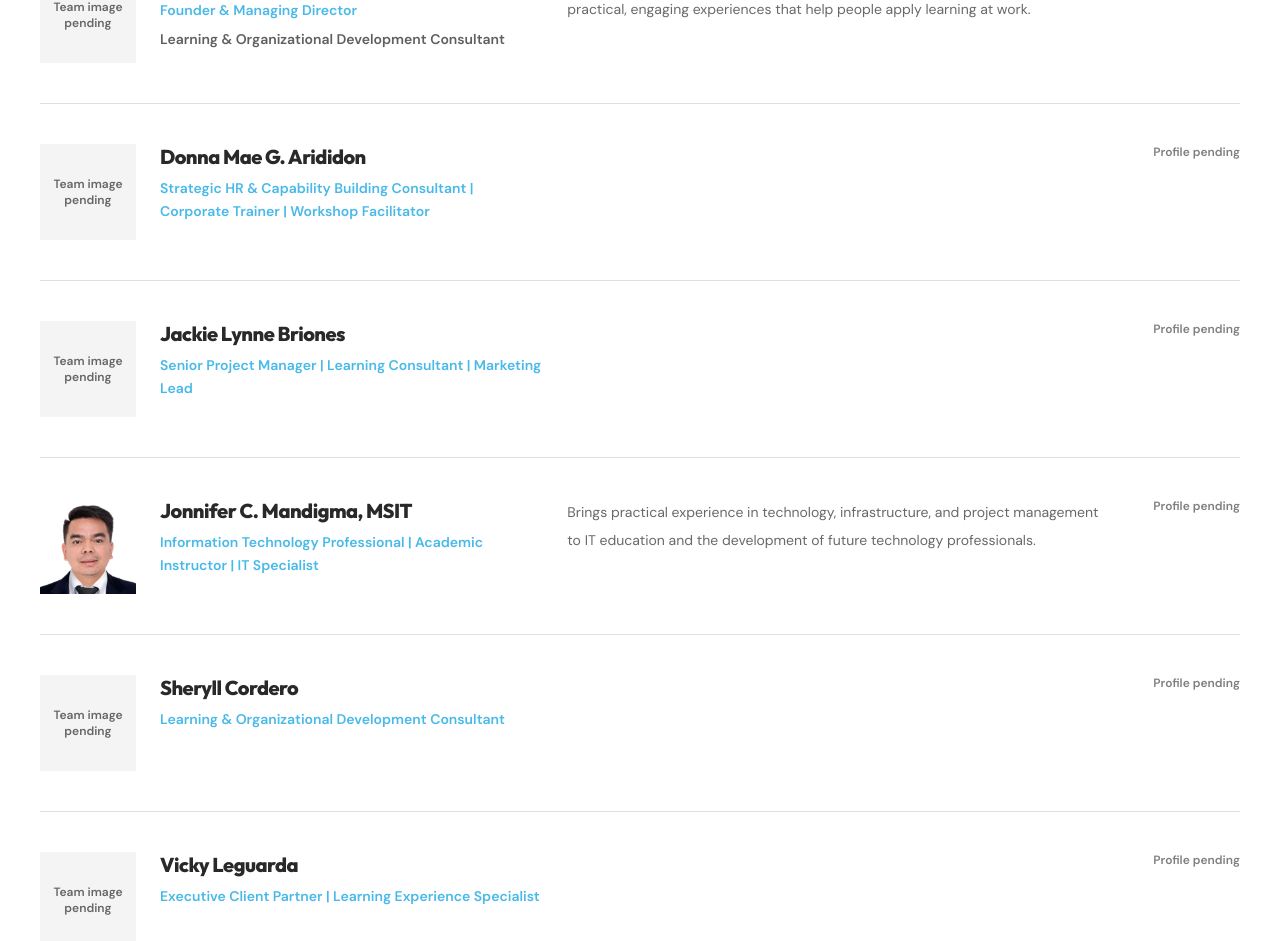
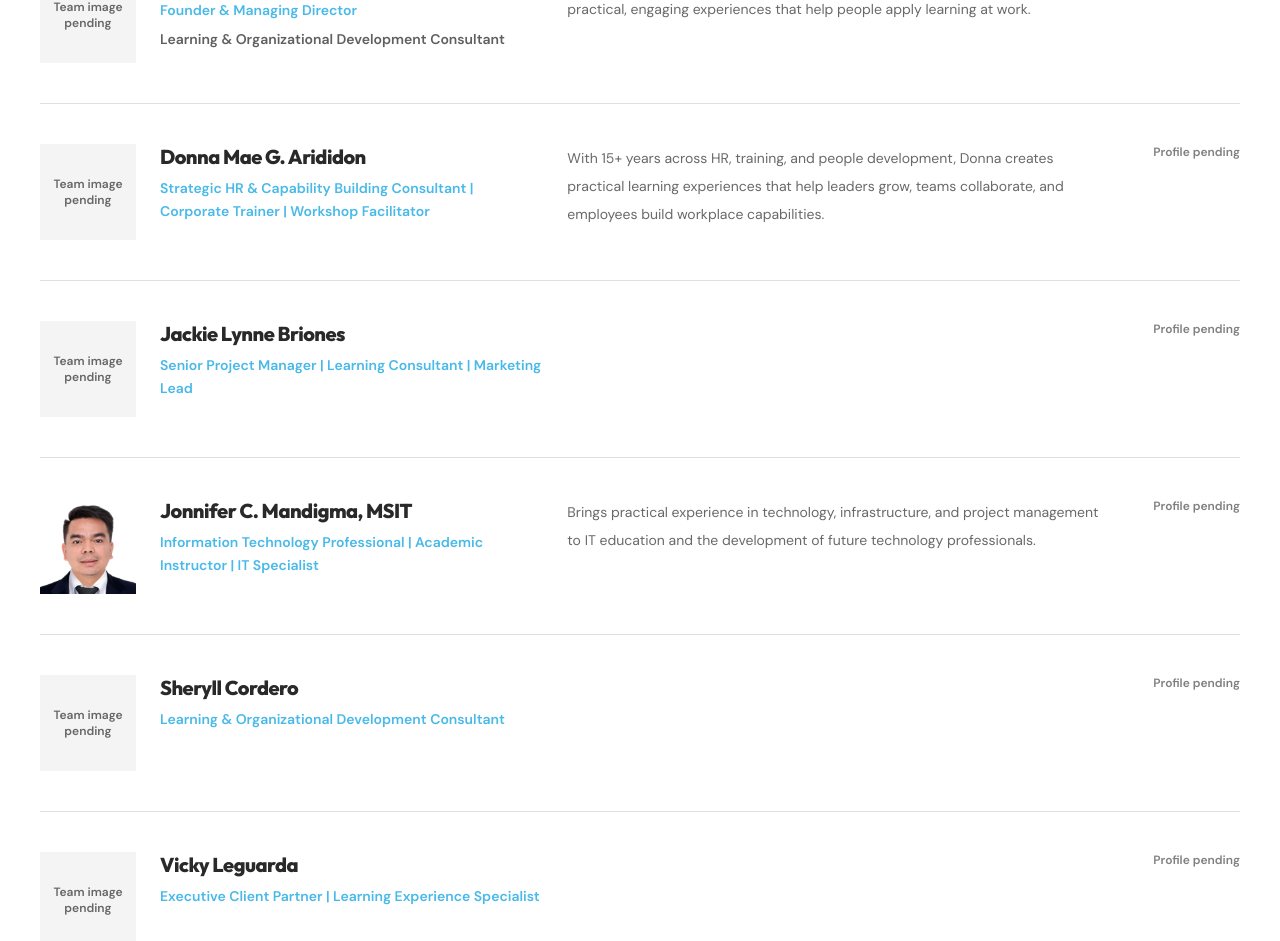
Before and after one commit to gabzy0423/The-Learning-Lab, a Next.js app: page /about/team in a window 1280 px wide. Shown: the part 1277-2218 px from the top of the page. Built offline with nearby package versions, Linux system fonts and the light colour scheme.

Commit message:
Add Donna profile description

```diff
--- a/app/about/team/page.tsx
+++ b/app/about/team/page.tsx
@@ -153,6 +153,8 @@ export default function MeetTheTeamPage() {
               <div className="min-w-0 text-sm leading-7 text-brand-charcoal/70">
                 {index === 0 ? (
                   <p>With over 20 years in learning and organizational development, Al designs practical, engaging experiences that help people apply learning at work.</p>
+                ) : index === 1 ? (
+                  <p>With 15+ years across HR, training, and people development, Donna creates practical learning experiences that help leaders grow, teams collaborate, and employees build workplace capabilities.</p>
                 ) : index === 3 ? (
                   <p>Brings practical experience in technology, infrastructure, and project management to IT education and the development of future technology professionals.</p>
                 ) : null}
```
